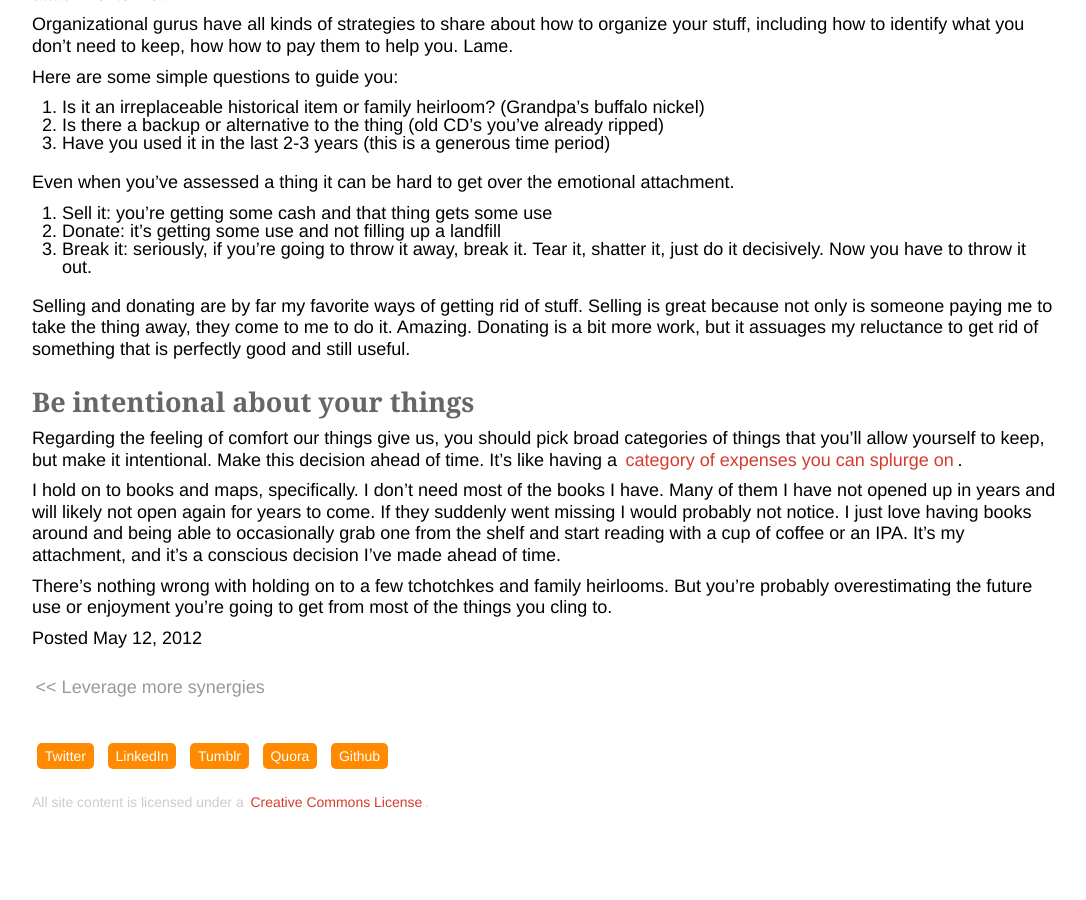
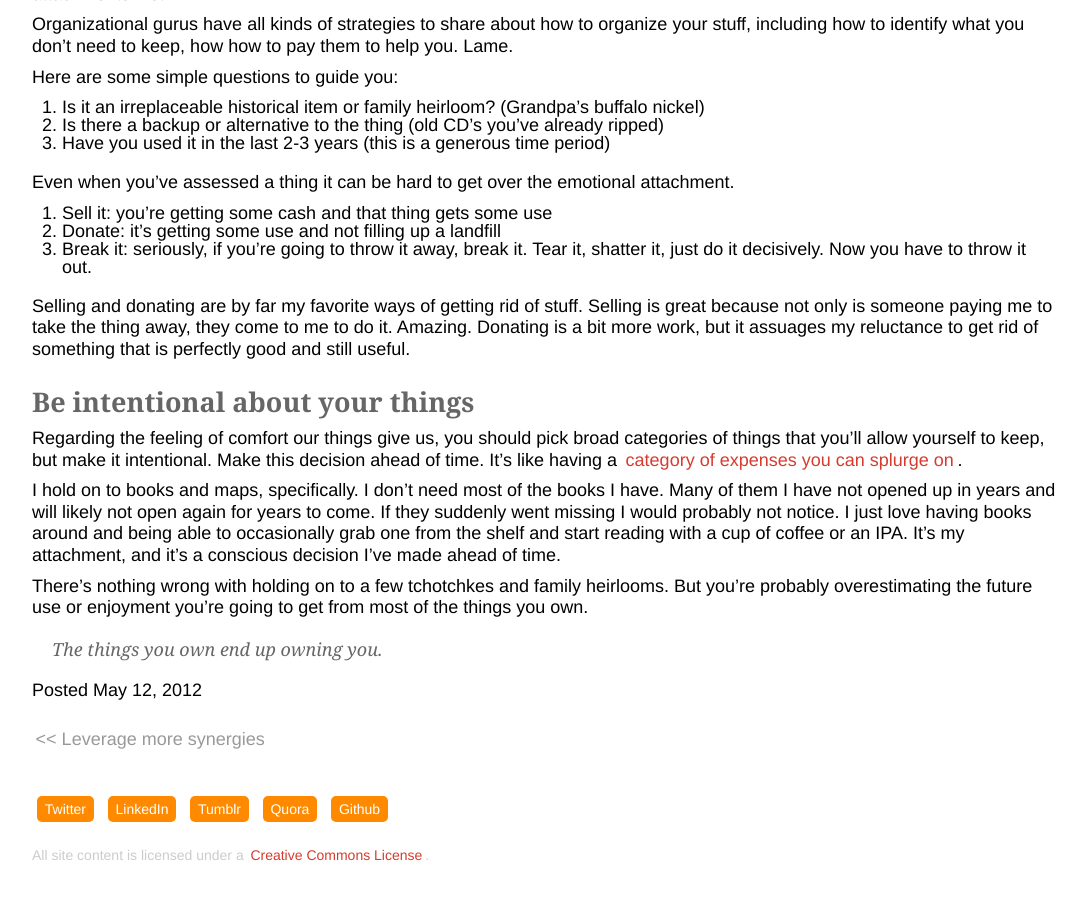
Before and after one commit to bennylope/bennylope.github.com, a Jekyll site: the page built from _posts/2012-05-12-disacquiring.md, in a window 1280 px wide and 900 px high, scrolled down 1087 px. Shown: the whole window, without its empty margins (96-1182 px from the left). Built offline with Jekyll 4.4.1, drawn with Linux system fonts in a browser that asks for light colours; before the commit the page ends 1935 px from its top, so only the background shows below that.

```diff
--- a/_posts/2012-05-12-disacquiring.md
+++ b/_posts/2012-05-12-disacquiring.md
@@ -90,4 +90,6 @@
 
 There's nothing wrong with holding on to a few tchotchkes and family
 heirlooms. But you're probably overestimating the future use or
-enjoyment you're going to get from most of the things you cling to.
+enjoyment you're going to get from most of the things you own.
+
+> The things you own end up owning you.
```
Also changed, not shown: _posts/2012-05-21-python-image-editing.md (added, +5 -0 lines).
